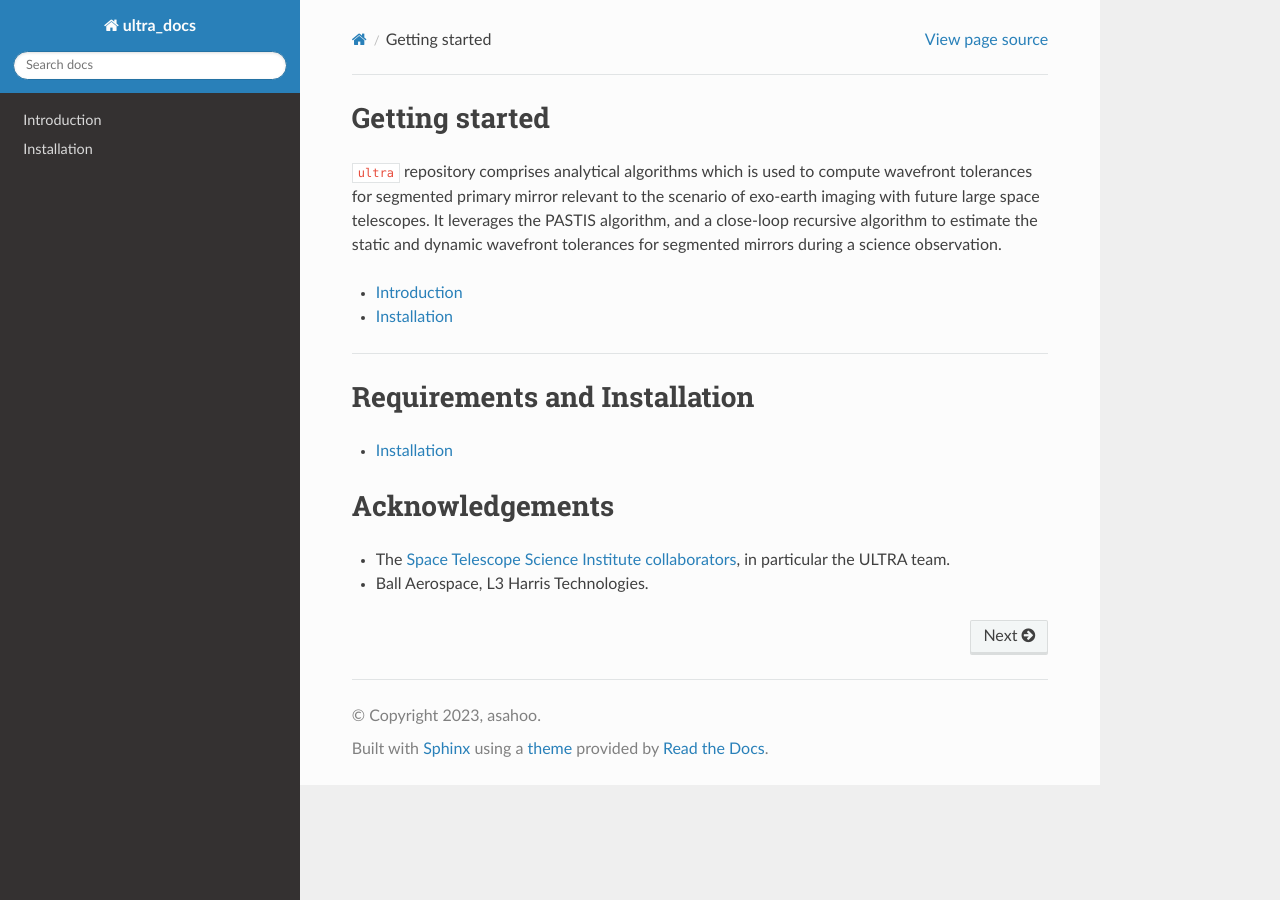
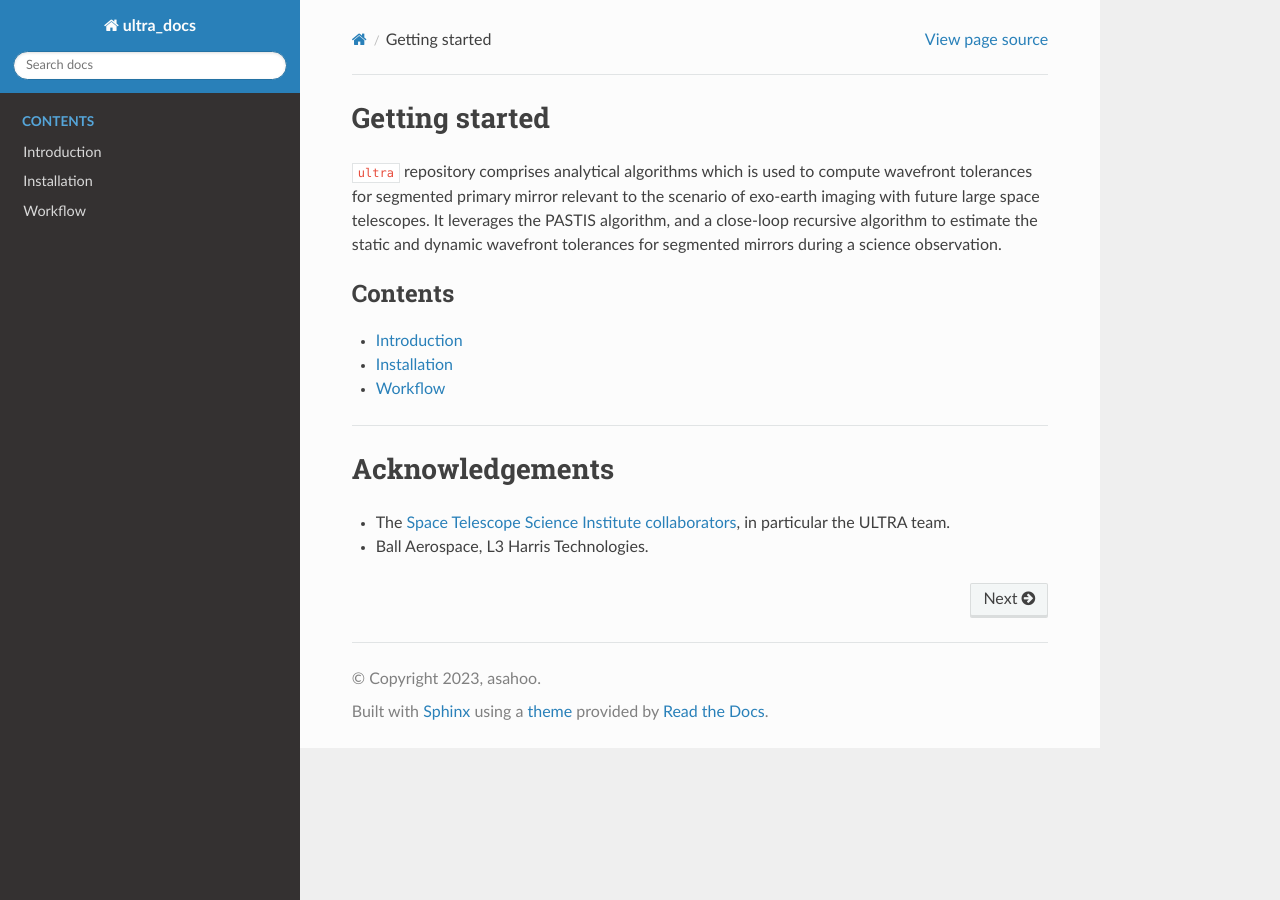
Before and after one commit to asahooexo/ultra_docs, a Sphinx documentation site: the page built from source/index.rst, in a window 1280 px wide. Built offline with Sphinx 7.4.7 and the Read the Docs theme 2.0.0, drawn with Linux system fonts in a browser that asks for light colours.

Commit message:
add workflow

```diff
--- a/source/index.rst
+++ b/source/index.rst
@@ -12,18 +12,13 @@ wavefront tolerances for segmented mirrors during a science observation.
 
 .. toctree::
    :maxdepth: 1
+   :caption: Contents
 
    introduction.rst
    installation.rst
+   workflow.rst
 
------------------------
-
-Requirements and Installation
-=============================
-
-* :ref:`installation`
-
-
+----------------------
 
 Acknowledgements
 ================
```
Also changed, not shown: source/workflow.rst (added, +9 -0 lines).
